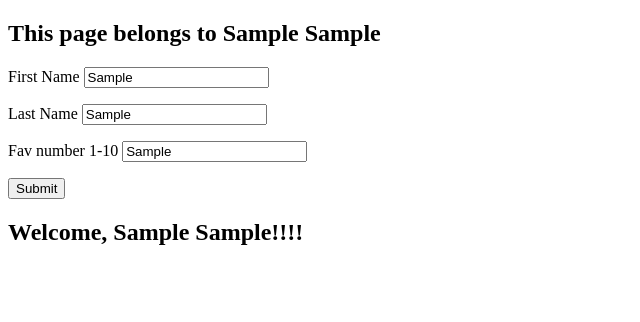
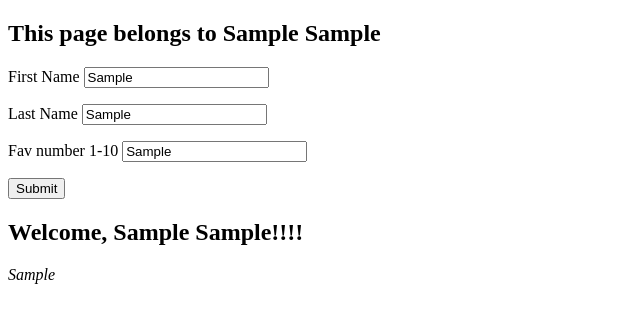
Before and after one commit to bevyip/people-factory, a plain HTML site: page index.html in a window 1280 px wide. Both pictures are taken after typing "Sample", "Sample", "Sample" into the empty fields and a click on the button "Submit". Shown: the full height of the page, 0-640 px from the left. Drawn offline with Linux system fonts and the light colour scheme.

Commit message:
Add name to details

```diff
--- a/index.html
+++ b/index.html
@@ -34,6 +34,8 @@
         </form>
 
       </div>
+
+      <div id="details"></div>
     </section>
 
     <script src="index.js"></script>
--- a/index.js
+++ b/index.js
@@ -6,7 +6,9 @@ function handleSubmit(e){
     const name = f.personName.value
     const lastName = f.personLastName.value
     const col = f.col.value
+    const details = document.querySelector('#details')
 
+    details.innerHTML = '<em>' + name + '</em>' //diff from .textContent - legit change design
     document.querySelector('h1').textContent = "This page belongs to " + name + " " + lastName
     document.querySelector('#empty').textContent = "Welcome, " + name + " " + lastName + "!!!!"
     if(col < 5){
```
Also changed, not shown: 1 other file.
